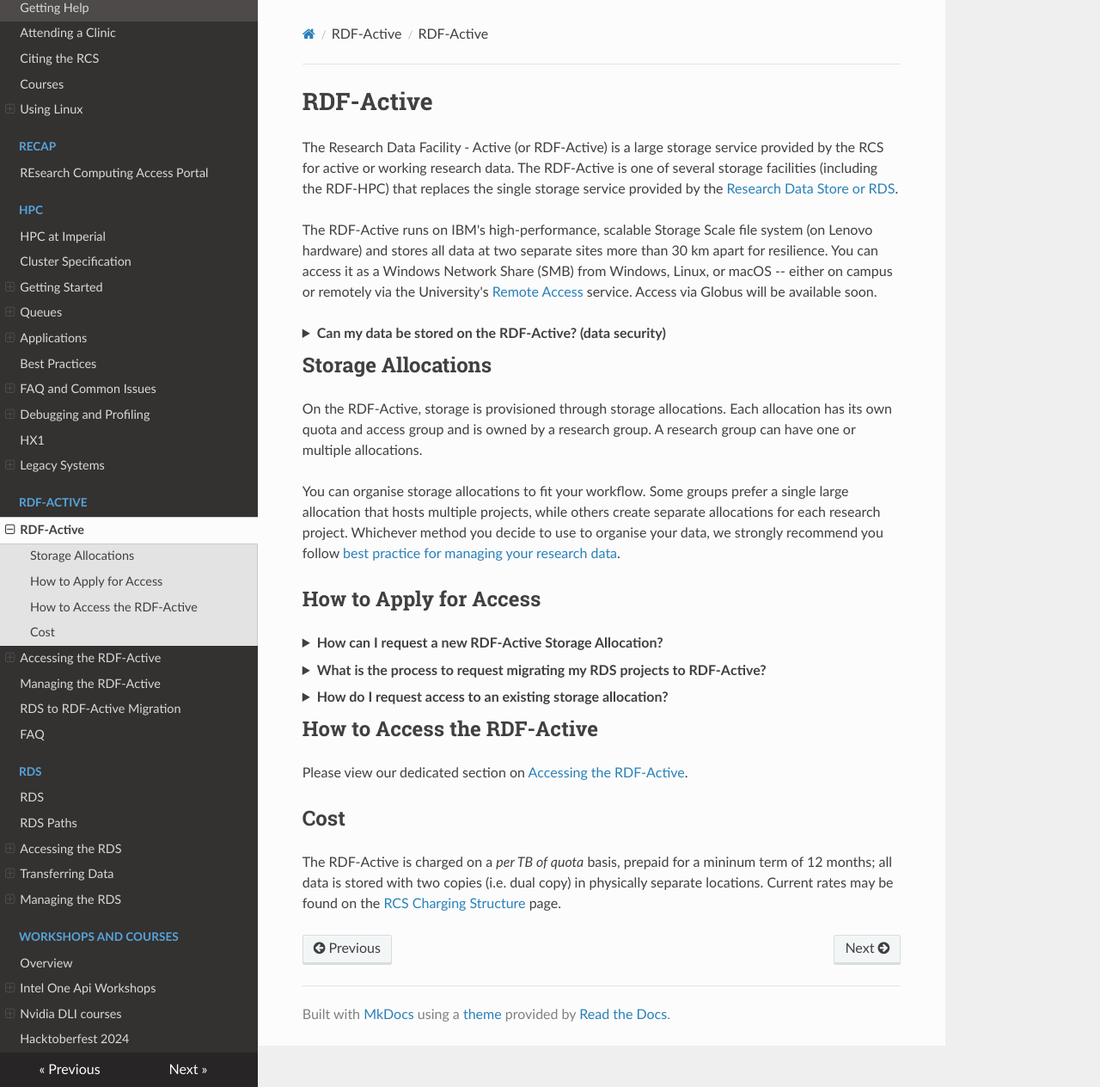
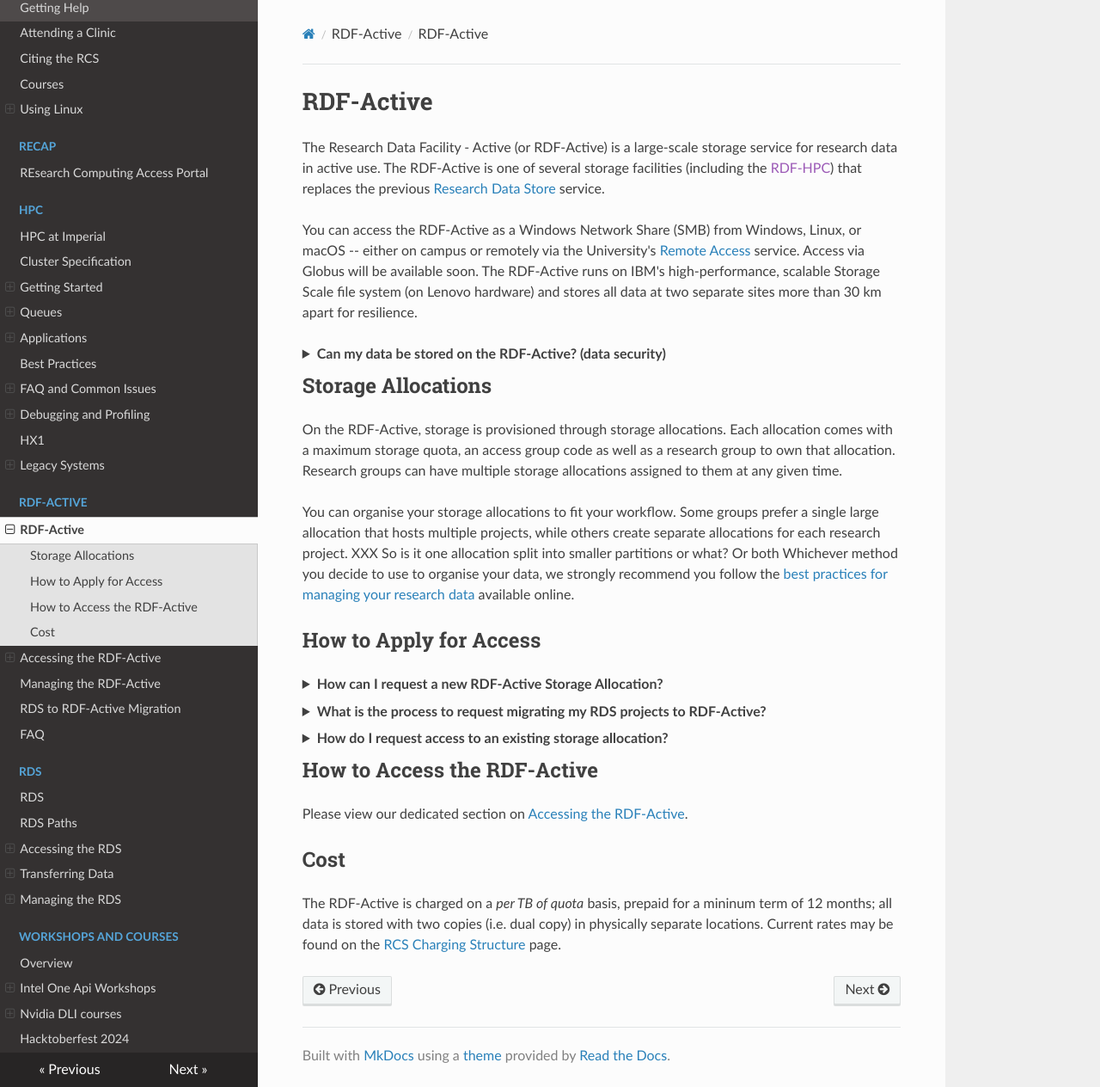
Before and after one commit to ImperialCollegeLondon/icl-rcs-user-guide, an MkDocs documentation site: the page built from docs/rdfactive/index.md, in a window 1280 px wide and 1264 px high. Shown: the whole window at 86% size. Built offline with MkDocs 1.6.1, drawn with Linux system fonts in a browser that asks for light colours; nearby versions of some CDN libraries.

Commit message:
feat/misc: todo notes

```diff
--- a/docs/rdfactive/index.md
+++ b/docs/rdfactive/index.md
@@ -1,27 +1,30 @@
 # RDF-Active
 
-The Research Data Facility - Active (or RDF-Active) is a large storage service provided by the RCS for active or working research data. The RDF-Active is one of several storage facilities (including the RDF-HPC) that replaces the single storage service provided by the [Research Data Store or RDS](../rds/index.md).
+The Research Data Facility - Active (or RDF-Active) is a large-scale storage service for research data in active use. The RDF-Active is one of several storage facilities (including the [RDF-HPC]()) that replaces the previous [Research Data Store](../rds/index.md) service.
 
-The RDF-Active runs on IBM's high-performance, scalable Storage Scale file system (on Lenovo hardware) and stores all data at two separate sites more than 30 km apart for resilience. You can access it as a Windows Network Share (SMB) from Windows, Linux, or macOS -- either on campus or remotely via the University's [Remote Access](../remoteaccess.md) service. Access via Globus will be available soon.
+You can access the RDF-Active as a Windows Network Share (SMB) from Windows, Linux, or macOS -- either on campus or remotely via the University's [Remote Access](../remoteaccess.md) service. Access via Globus will be available soon. The RDF-Active runs on IBM's high-performance, scalable Storage Scale file system (on Lenovo hardware) and stores all data at two separate sites more than 30 km apart for resilience.
 
 /// details | Can my data be stored on the RDF-Active? (data security)
     type: faq
-As with the [RDS](../rds/index.md), the RDF-Active is only suitable for storing data which is either public or unrestricted as per [Imperial data classifications](https://www.imperial.ac.uk/admin-services/ict/self-service/connect-communicate/saving-my-files/#glossary). You will find recommendations on where to store different classifications of data on the [Saving My Files page](https://www.imperial.ac.uk/admin-services/ict/self-service/connect-communicate/saving-my-files/).
+As with the RDS, the RDF-Active is only suitable for storing data which is either public data or unrestricted data as per the [glossary definitions](https://www.imperial.ac.uk/admin-services/ict/self-service/connect-communicate/saving-my-files/#glossary) of data classification at Imperial. You will find recommendations on where to store other data classifications on the wider [Saving My Files](https://www.imperial.ac.uk/admin-services/ict/self-service/connect-communicate/saving-my-files/) page.
 
-We strongly recommend you contact your [faculty or departmental data protection coordinator](https://www.imperial.ac.uk/admin-services/governance/policies-and-guidance/contact-us/) if you have any concerns or questions relating to the classification of your data.
+We strongly recommend you contact the [data protection coordinator](https://www.imperial.ac.uk/admin-services/governance/policies-and-guidance/contact-us/) for your department or faculty if you have any concerns or questions relating to the classification of your data.
 ///
 
 ## Storage Allocations
 
-On the RDF-Active, storage is provisioned through storage allocations. Each allocation has its own quota and access group and is owned by a research group. A research group can have one or multiple allocations.
+On the RDF-Active, storage is provisioned through storage allocations. Each allocation comes with a maximum storage quota, an access group code as well as a research group to own that allocation. Research groups can have multiple storage allocations assigned to them at any given time.
 
-You can organise storage allocations to fit your workflow. Some groups prefer a single large allocation that hosts multiple projects, while others create separate allocations for each research project. Whichever method you decide to use to organise your data, we strongly recommend you follow [best practice for managing your research data](https://www.imperial.ac.uk/research-and-innovation/support-for-staff/scholarly-communication/research-data-management/).
+You can organise your storage allocations to fit your workflow. Some groups prefer a single large allocation that hosts multiple projects, while others create separate allocations for each research project.
+XXX So is it one allocation split into smaller partitions or what? Or both
+Whichever method you decide to use to organise your data, we strongly recommend you follow the [best practices for managing your research data](https://www.imperial.ac.uk/research-and-innovation/support-for-staff/scholarly-communication/research-data-management/) available online.
 
 ## How to Apply for Access
 
 /// details | How can I request a new RDF-Active Storage Allocation?
     type: faq
 Information on how to request a new RDF-Active storage allocation will appear here soon.
+XXX will be filled in later
 ///
 
 /// details | What is the process to request migrating my RDS projects to RDF-Active?
@@ -31,7 +34,8 @@ We have a [dedicate page](./rds-rdfactive-migration.md) to provide information a
 
 /// details | How do I request access to an existing storage allocation?
     type: faq
-Please contact the research group lead of the storage allocation (or designated administrator), who can provide you access.
+Please contact the research group lead of the storage allocation, or its designated administrator, who can provide you access.
+XXX how is this found?
 ///
 
 ## How to Access the RDF-Active
```
Also changed, not shown: docs/index.md (+2 -0 lines).
